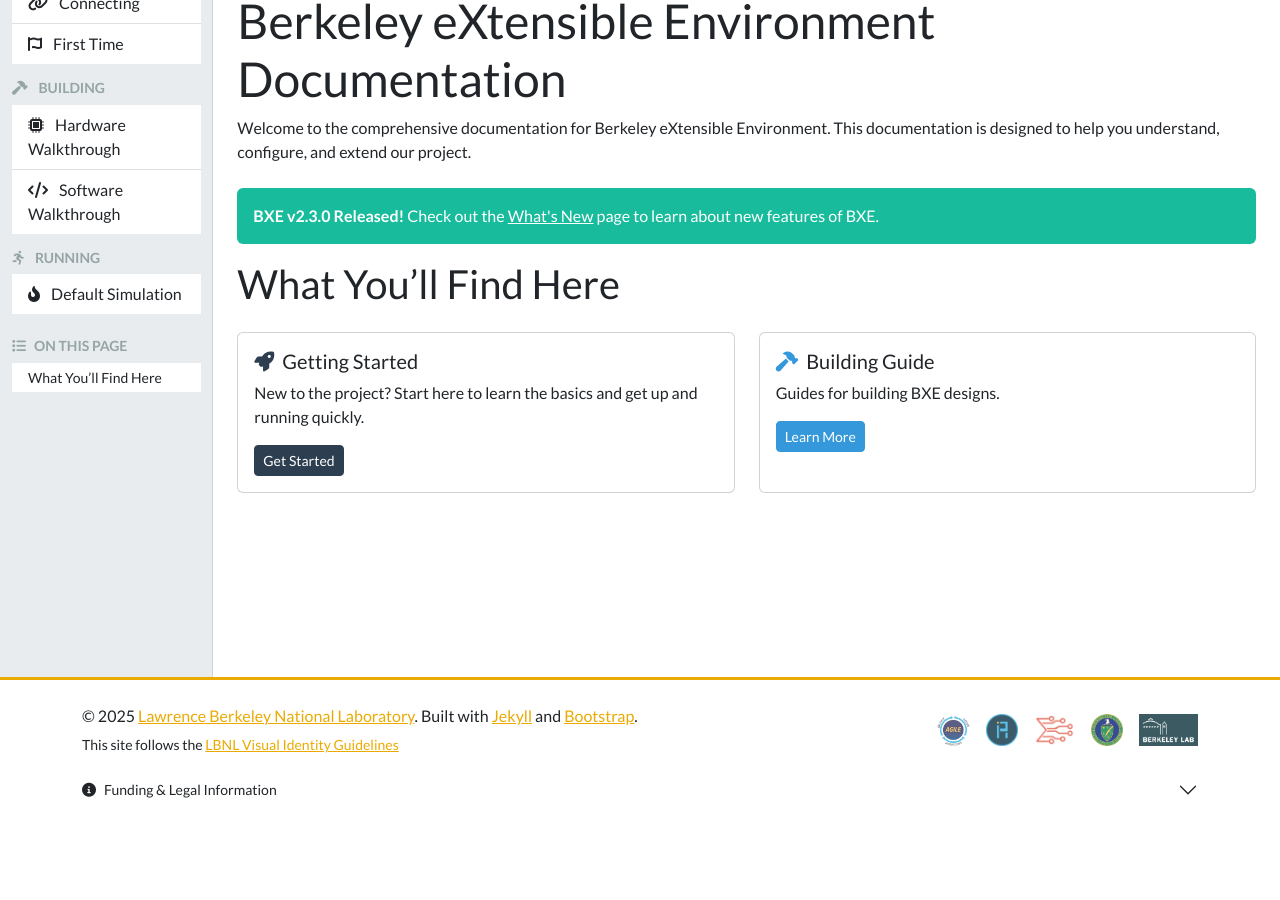
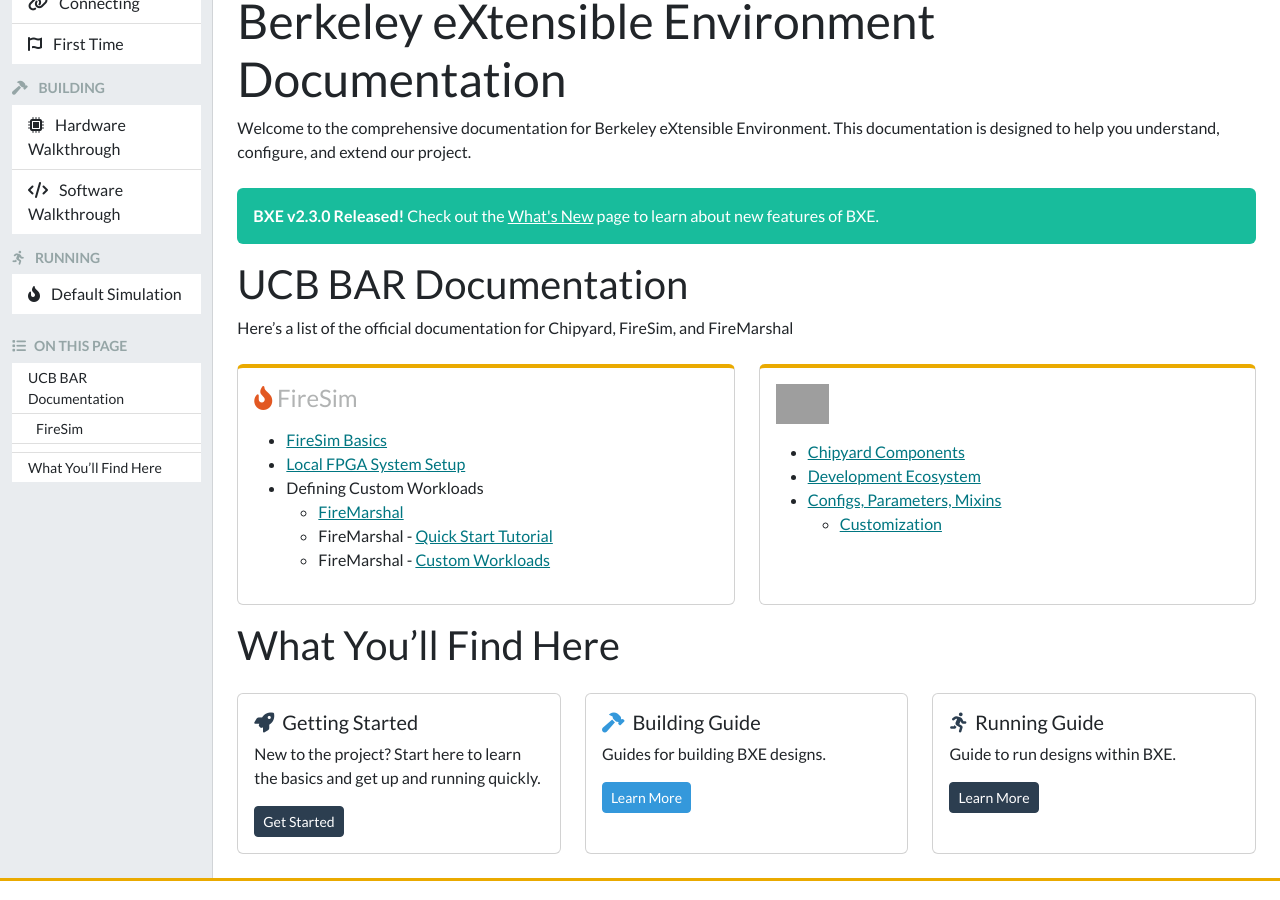
Before and after one commit to lbnlbxe/lbnlbxe.github.io, a Jekyll site: the page built from pages/docs/index.md, in a window 1280 px wide and 900 px high, scrolled down 308 px. Built offline with Jekyll 4.4.1, drawn with Linux system fonts in a browser that asks for light colours; nearby versions of some CDN libraries; before the commit the page ends 1140 px from its top, so only the background shows below that; grey boxes are pictures that could not be loaded.

Commit message:
Added more text in Documentation

```diff
--- a/pages/docs/index.md
+++ b/pages/docs/index.md
@@ -18,10 +18,50 @@ Welcome to the comprehensive documentation for Berkeley eXtensible Environment.
   <strong>BXE v2.3.0 Released!</strong> Check out the <a href="{{ '/docs/whats-new' | relative_url }}">What's New</a> page to learn about new features of BXE.
 </div>
 
+## UCB BAR Documentation
+
+Here's a list of the official documentation for Chipyard, FireSim, and FireMarshal
+
+<div class="row mt-4">
+            <div class="col-md-6 mb-3">
+                <div class="card lbnl-card h-100">
+                    <div class="card-body">
+                        <h4 class="card-title">
+                        <a href="https://docs.fires.im/" target="_blank" style="text-decoration: none; color: var(--bs-light); --letter-spacing: -1px; font: -apple-system,BlinkMacSystemFont,&quot;Segoe UI&quot;,Roboto,Helvetica,Arial,sans-serif,&quot;Apple Color Emoji&quot;,&quot;Segoe UI Emoji&quot;,&quot;Segoe UI Symbol&quot;; font-feature-settings: &quot;kern&quot; 1; font-kerning: normal;"><i class="fas fa-fire-flame-curved" style="color: #e25822;"></i> FireSim</a></h4>
+                        <p class="card-text"><ul>
+                            <li><a href="https://docs.fires.im/en/main/FireSim-Basics.html" target="_blank">FireSim Basics</a></li>
+                            <li><a href="https://docs.fires.im/en/main/Local-FPGA-Initial-Setup.html" target="_blank">Local FPGA System Setup</a></li>
+                            <li>Defining Custom Workloads
+                            <ul>
+                                <li><a href="https://firemarshal.readthedocs.io/en/latest/" target="_blank">FireMarshal</a></li>
+                                <li>FireMarshal - <a href="https://firemarshal.readthedocs.io/en/latest/Tutorials/quickstart.html" target="_blank">Quick Start Tutorial</a></li>
+                                <li>FireMarshal - <a href="https://firemarshal.readthedocs.io/en/latest/Tutorials/custom.html" target="_blank">Custom Workloads</a></li>
+                            </ul></li>
+                        </ul></p>
+                    </div>
+                </div>
+            </div>
+            <div class="col-md-6 mb-3">
+                <div class="card lbnl-card h-100">
+                    <div class="card-body">
+                        <h4 class="card-title"><a href="https://chipyard.readthedocs.io/en/main/" target="_blank"><img src="https://chipyard.readthedocs.io/en/main/_images/chipyard-logo.svg" height="40" class="me-2" alt="Chipyard"></a></h4>
+                        <p class="card-text"><ul>
+                            <li><a href="https://chipyard.readthedocs.io/en/main/Chipyard-Basics/Chipyard-Components.html">Chipyard Components</a></li>
+                            <li><a href="https://chipyard.readthedocs.io/en/main/Chipyard-Basics/Development-Ecosystem.html">Development Ecosystem</a></li>
+                            <li><a href="https://chipyard.readthedocs.io/en/main/Chipyard-Basics/Configs-Parameters-Mixins.html">Configs, Parameters, Mixins</a>
+                            <ul>
+                                <li><a href="https://chipyard.readthedocs.io/en/main/Customization/index.html">Customization</a></li>
+                            </ul></li>
+                        </ul></p>
+                    </div>
+                </div>
+            </div>
+        </div>
+
 ## What You'll Find Here
 
 <div class="row mt-4">
-  <div class="col-md-6 mb-4">
+  <div class="col-md-4 mb-4">
     <div class="card h-100">
       <div class="card-body">
         <h5 class="card-title">
@@ -35,7 +75,7 @@ Welcome to the comprehensive documentation for Berkeley eXtensible Environment.
     </div>
   </div>
 
-  <div class="col-md-6 mb-4">
+  <div class="col-md-4 mb-4">
     <div class="card h-100">
       <div class="card-body">
         <h5 class="card-title">
@@ -45,6 +85,20 @@ Welcome to the comprehensive documentation for Berkeley eXtensible Environment.
           Guides for building BXE designs.
         </p>
         <a href="{{ '/docs/building' | relative_url }}" class="btn btn-info btn-sm">Learn More</a>
+      </div>
+    </div>
+  </div>
+
+<div class="col-md-4 mb-4">
+    <div class="card h-100">
+      <div class="card-body">
+        <h5 class="card-title">
+          <i class="fas fa-person-running text-primary me-2"></i>Running Guide
+        </h5>
+        <p class="card-text">
+          Guide to run designs within BXE.
+        </p>
+        <a href="{{ '/docs/running' | relative_url }}" class="btn btn-primary btn-sm">Learn More</a>
       </div>
     </div>
   </div>
```
Also changed, not shown: pages/docs/building.md (+1 -1 lines), pages/docs/running.md (+1 -1 lines), pages/docs/whats-new.md (+1 -1 lines).
